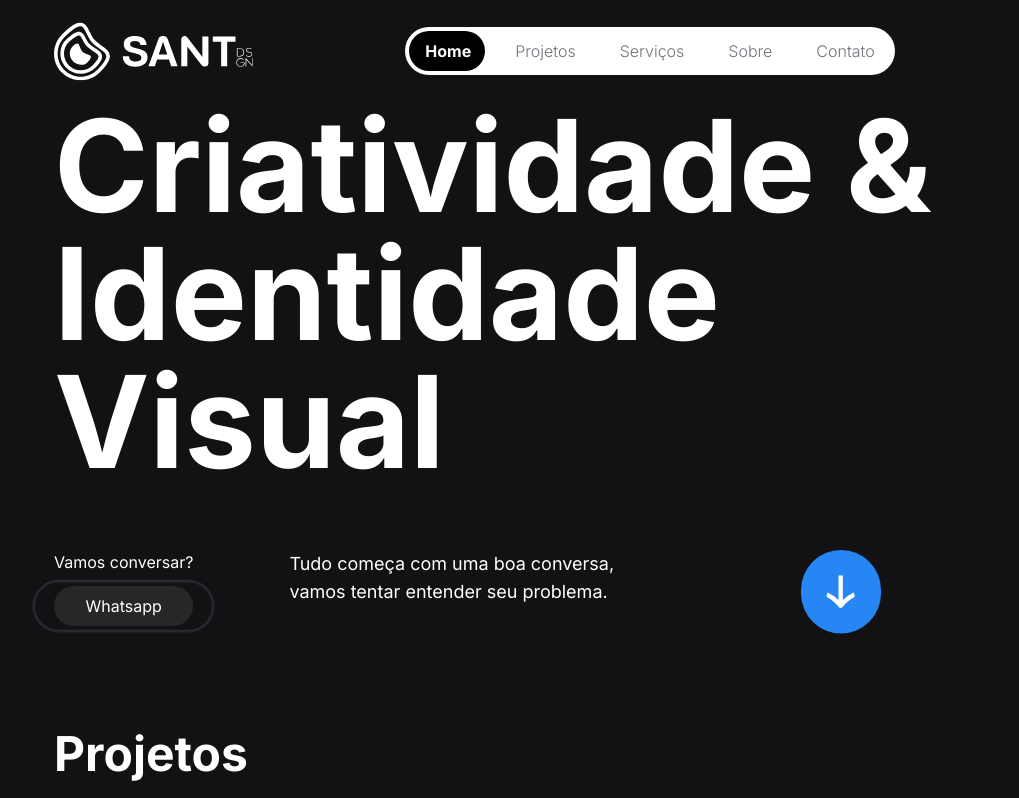
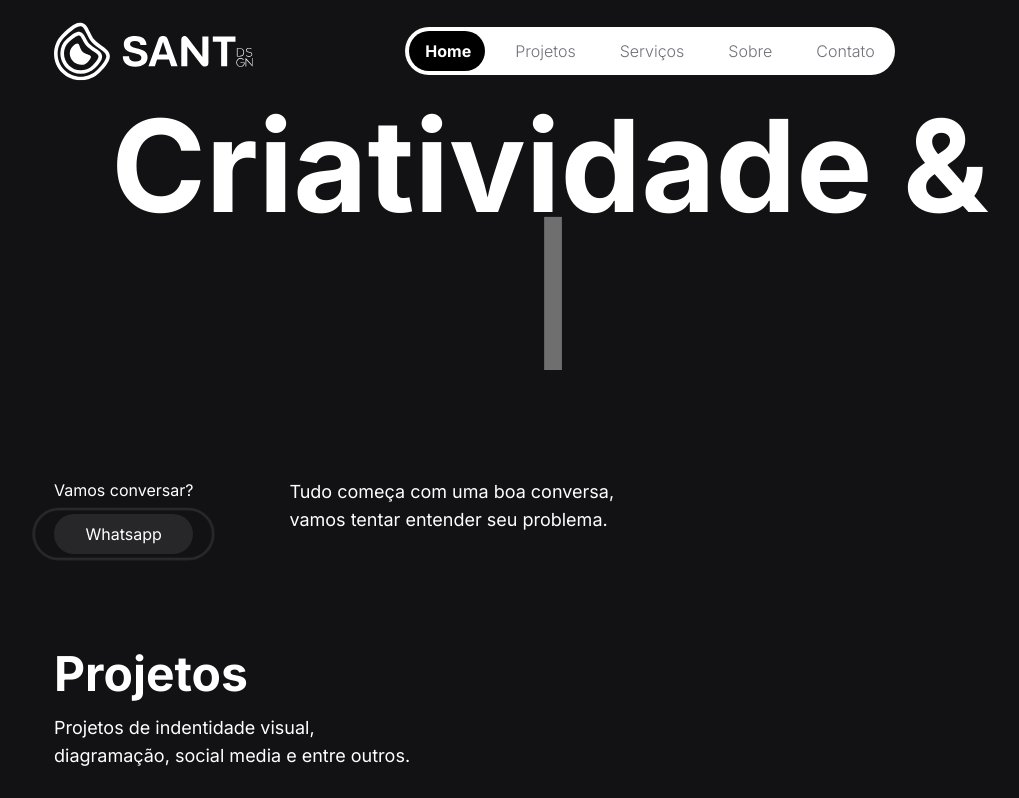
Before and after one commit to Mateus8741/sant-desing, a Next.js app: page / in a window 1280 px wide. Shown: the top 798 px of the page, without its empty margins (90-1109 px from the left). Built offline with nearby package versions, Linux system fonts and the light colour scheme.

Commit message:
feat: Add react-simple-typewriter dependency and implement TypingTitle component in Home page

```diff
--- a/package.json
+++ b/package.json
@@ -14,7 +14,8 @@
     "next": "14.2.3",
     "react": "^18",
     "react-dom": "^18",
-    "react-intersection-observer": "^9.10.2"
+    "react-intersection-observer": "^9.10.2",
+    "react-simple-typewriter": "^5.0.1"
   },
   "devDependencies": {
     "@types/node": "^20",
--- a/src/app/page.tsx
+++ b/src/app/page.tsx
@@ -1,6 +1,7 @@
 'use client'
 
 import { NavBar } from '@/components/Navbar'
+import { TypingTitle } from '@/components/TypingTitle'
 import { Section1 } from '@/components/section1'
 import { Section2 } from '@/components/section2'
 import { Section3 } from '@/components/section3'
@@ -56,11 +57,9 @@ export default function Home() {
       <section
         id="home"
         ref={homeRef}
-        className="flex flex-col gap-4 justify-center mb-24 scroll-m-28"
+        className="flex flex-col w-full gap-4 justify-center mb-24 scroll-m-28"
       >
-        <h1 className="font-bold text-white text-9xl mb-12">
-          Criatividade & Identidade Visual
-        </h1>
+        <TypingTitle />
 
         <Section1 />
       </section>
--- /dev/null
+++ b/src/components/TypingTitle.tsx
@@ -0,0 +1,31 @@
+import { Typewriter } from 'react-simple-typewriter'
+
+const words = [
+  'Identidade Visual',
+  'Branding',
+  'UX/ UI',
+  'Social media',
+  'UX Writing',
+  'Naming',
+]
+
+export function TypingTitle() {
+  return (
+    <div className="h-[360px]">
+      <h1 className="font-bold text-center text-white text-9xl mb-12">
+        Criatividade & <br />
+        <Typewriter
+          words={words}
+          loop
+          typeSpeed={70}
+          delaySpeed={50}
+          deleteSpeed={300}
+          cursorStyle="|"
+          cursorColor="white"
+          cursor
+          cursorBlinking
+        />
+      </h1>
+    </div>
+  )
+}
--- a/src/components/section1.tsx
+++ b/src/components/section1.tsx
@@ -1,5 +1,4 @@
 import { motion } from 'framer-motion'
-import Image from 'next/image'
 
 export function Section1() {
   const number = '5588994884147'
@@ -41,8 +40,6 @@ export function Section1() {
           Tudo começa com uma boa conversa, vamos tentar entender seu problema.
         </p>
       </div>
-
-      <Image src="/vertical.svg" width={80} height={80} alt="Seta para baixo" />
     </div>
   )
 }
```
Also changed, not shown: 1 other file (tests, documents, lock files or other folders).
